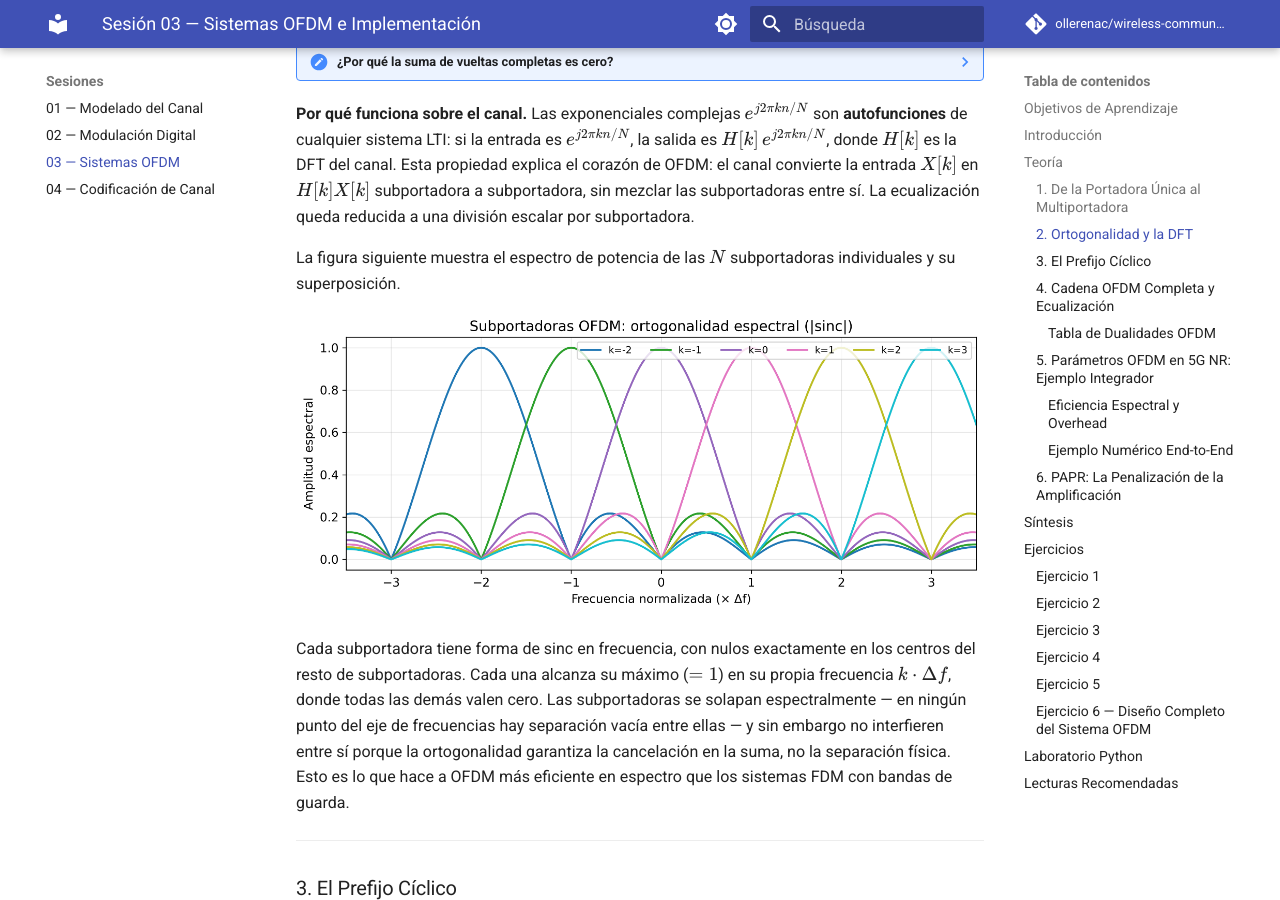
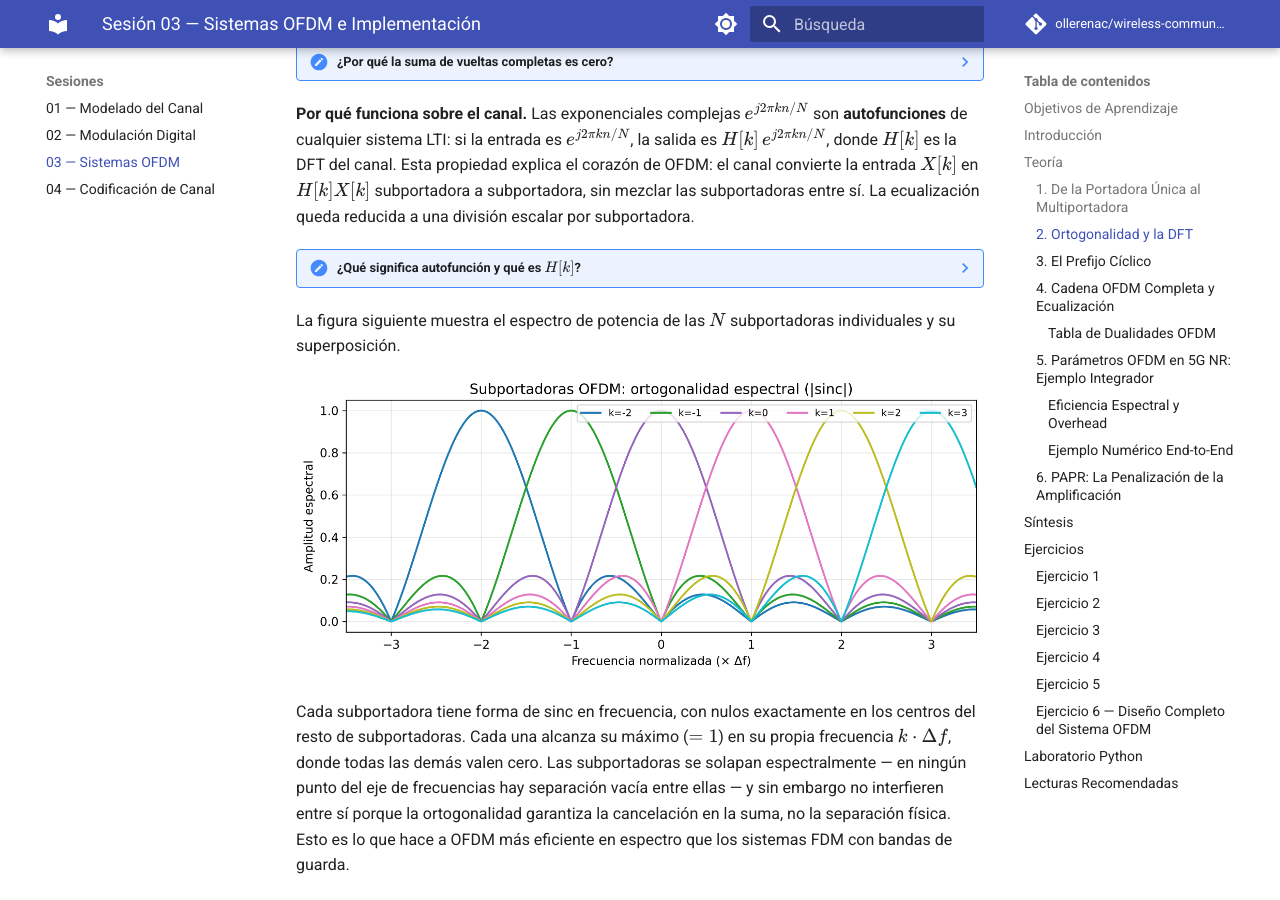
Before and after one commit to ollerenac/wireless-communication-systems, an MkDocs documentation site: the page built from docs/sessions/03-ofdm-systems/index.md, in a window 1280 px wide and 900 px high, scrolled down 5491 px. Built offline with MkDocs 1.6.1 and Material for MkDocs 9.7.7, drawn with Linux system fonts in a browser that asks for light colours; comment, search, counter and statistics services are not loaded; part of the change alters nothing that is shown.

Commit message:
sess03: add note box explaining eigenfunction and H[k] as channel DFT in §2
Co-Authored-By: Claude Sonnet 4.6 <noreply@anthropic.com>

```diff
--- a/docs/sessions/03-ofdm-systems/index.md
+++ b/docs/sessions/03-ofdm-systems/index.md
@@ -172,6 +172,21 @@ Por eso de la suma sobre $l$ solo sobrevive el término propio: el receptor recu
     El numerador es $1 - e^{j2\pi(l-k)}$. Como $l - k$ es un entero, $e^{j2\pi(l-k)} = 1$, y el numerador vale exactamente cero. El denominador no es cero porque $l \neq k$. Resultado: $0$.
 
 **Por qué funciona sobre el canal.** Las exponenciales complejas $e^{j2\pi kn/N}$ son **autofunciones** de cualquier sistema LTI: si la entrada es $e^{j2\pi kn/N}$, la salida es $H[k]\, e^{j2\pi kn/N}$, donde $H[k]$ es la DFT del canal. Esta propiedad explica el corazón de OFDM: el canal convierte la entrada $X[k]$ en $H[k]X[k]$ subportadora a subportadora, sin mezclar las subportadoras entre sí. La ecualización queda reducida a una división escalar por subportadora.
+
+??? note "¿Qué significa autofunción y qué es $H[k]$?"
+    Una **autofunción** de un sistema es una señal que, al pasar por él, sale con la misma forma — solo multiplicada por una constante. En el caso de una subportadora $k$ a través del canal:
+
+    $$\text{entra: } e^{j2\pi kn/N} \quad\longrightarrow\quad \text{sale: } H[k]\cdot e^{j2\pi kn/N}$$
+
+    La exponencial sale intacta — misma frecuencia, misma forma — solo con la amplitud y fase modificadas por el escalar complejo $H[k]$. Cualquier otra señal (un pulso, por ejemplo) saldría deformada; las exponenciales complejas son las únicas que el canal no distorsiona en forma.
+
+    **¿De dónde sale $H[k]$?** Al calcular la salida del canal para la entrada $e^{j2\pi kn/N}$:
+
+    $$y[n] = \sum_{l=0}^{L-1} h[l]\, e^{j2\pi k(n-l)/N} = e^{j2\pi kn/N} \underbrace{\sum_{l=0}^{L-1} h[l]\, e^{-j2\pi kl/N}}_{H[k]}$$
+
+    El factor que aparece es exactamente la DFT de los taps del canal $h[l]$ evaluada en la frecuencia $k$. $H[k]$ es un número complejo distinto para cada subportadora — cuánto atenúa y cuánto rota en fase el canal a esa frecuencia concreta.
+
+    La consecuencia práctica: en tiempo, el canal es una convolución que mezcla $L$ símbolos. En frecuencia, es $N$ multiplicaciones escalares independientes — una por subportadora. La DFT *diagonaliza* el canal.
 
 La figura siguiente muestra el espectro de potencia de las $N$ subportadoras individuales y su superposición.
 
```
